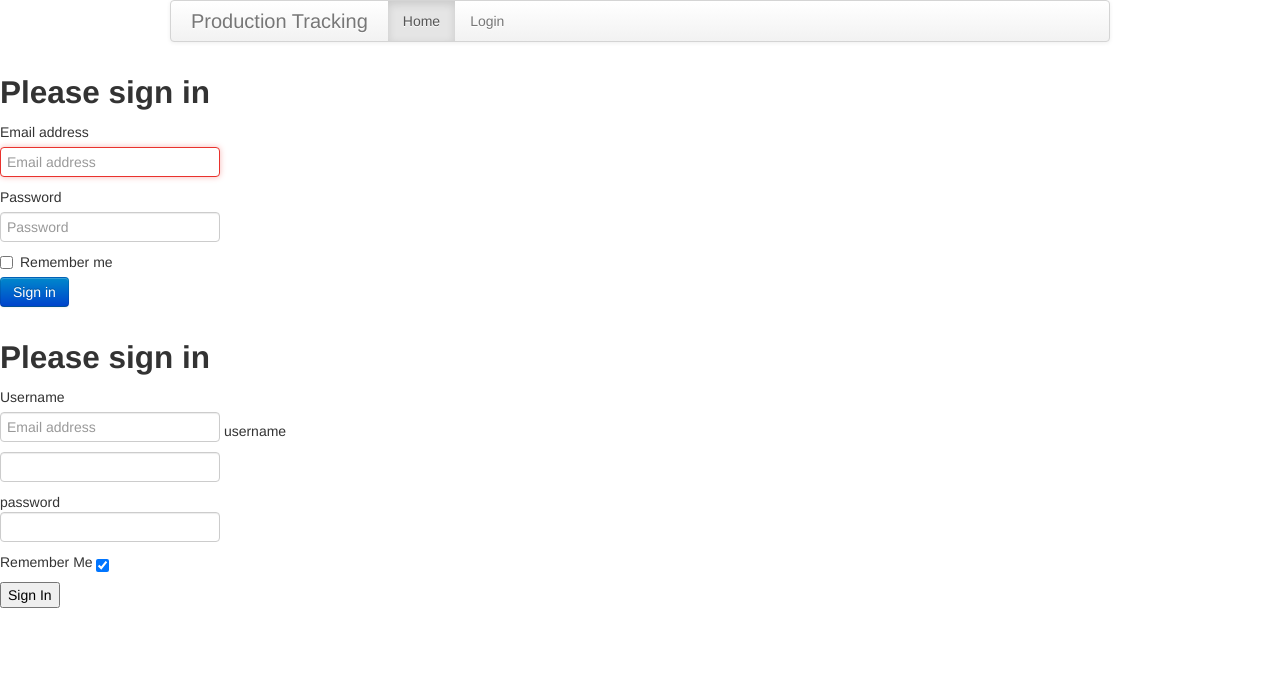
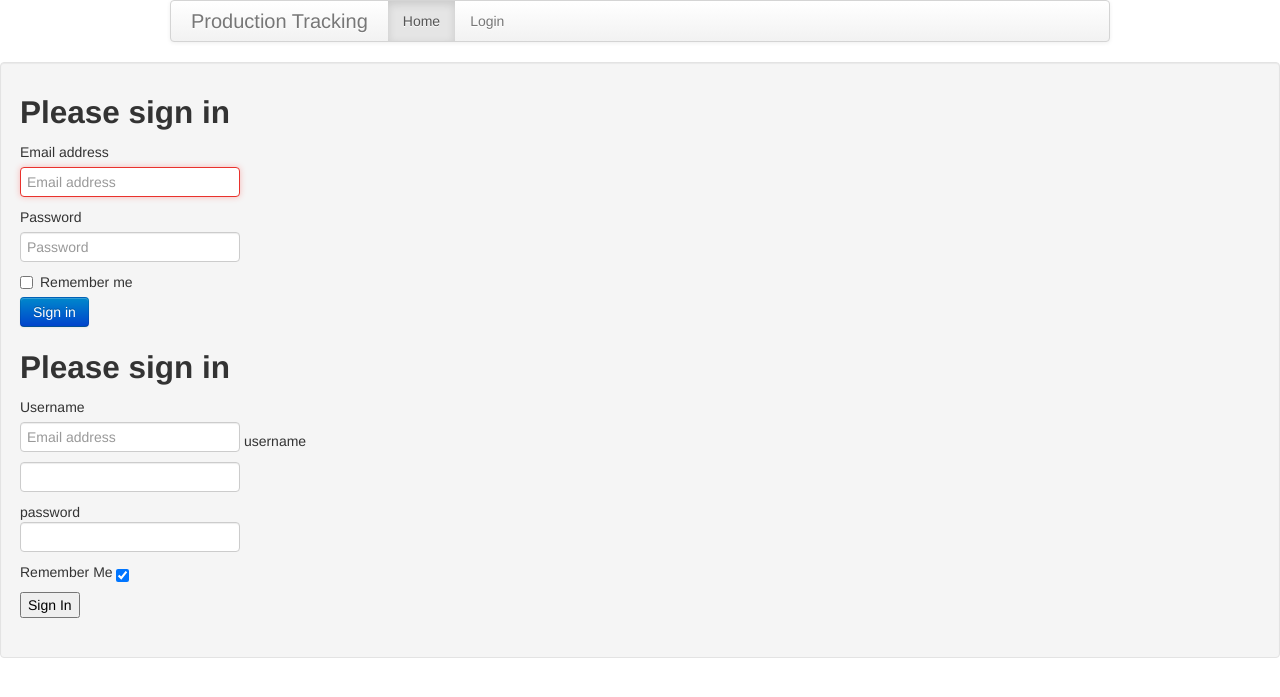
Before and after one commit to aRivieraDream/RandoWebApp, a Flask app: page /login in a window 1280 px wide. Shown: the top 697 px of the page. Run offline with Flask 2, Linux system fonts and the light colour scheme; some libraries are stand-ins or nearby versions.

Commit message:
removed default span12

```diff
--- a/app/templates/base.html
+++ b/app/templates/base.html
@@ -41,10 +41,6 @@ Block content call rendered by specific html page:
         </div>
       </div>
     </div>
-    <div class="row">
-      <div class="span12">
         {% block content %}{% endblock %}
-      </div>
-    </div>
   </body>
 </html>
--- a/app/templates/login.html
+++ b/app/templates/login.html
@@ -1,25 +1,25 @@
 <!-- extend base layout by defining block content-->
 {% extends "base.html" %}
-
 {% block content %}
 {% include 'flash.html' %}
+<div class="well">
   <head>
     <!-- The above 3 meta tags *must* come first in the head; any other head content must come *after* these tags -->
-    <meta name="description" content="">
-    <meta name="author" content="">
+    <meta name="description" content="Login Page">
+    <meta name="author" content="Pierce C Young">
     <link rel="icon" href="../../favicon.ico">
 
     <!-- Bootstrap core CSS -->
     <link href="../../dist/css/bootstrap.min.css" rel="stylesheet">
 
     <!-- Custom styles for this template -->
-    <link href="bootstrap/signin.css" rel="stylesheet">
+    <link href="/login.css" rel="stylesheet">
     <script src="../../assets/js/ie-emulation-modes-warning.js"></script><style type="text/css"></style>
   </head>
 
   <body>
 
-    <div class="container">
+    <div class="wrapper">
 
       <form class="form-signin">
         <h2 class="form-signin-heading">Please sign in</h2>
```
